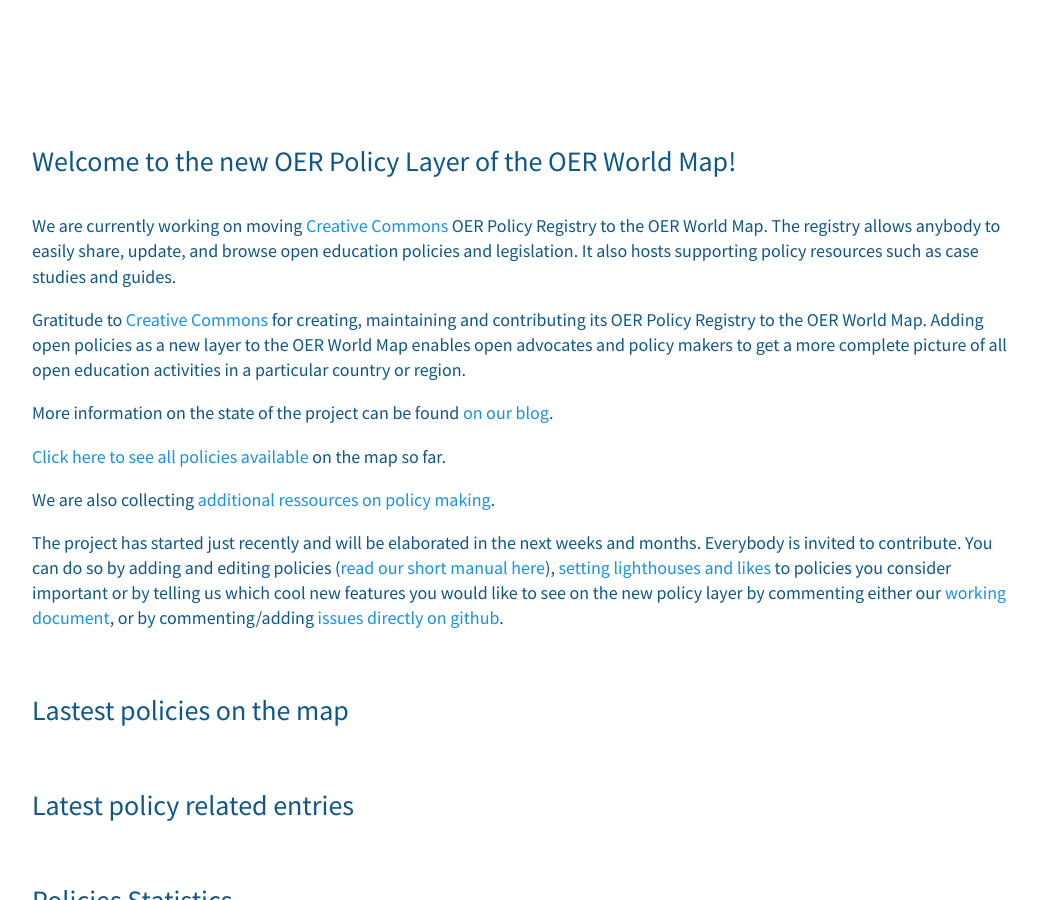
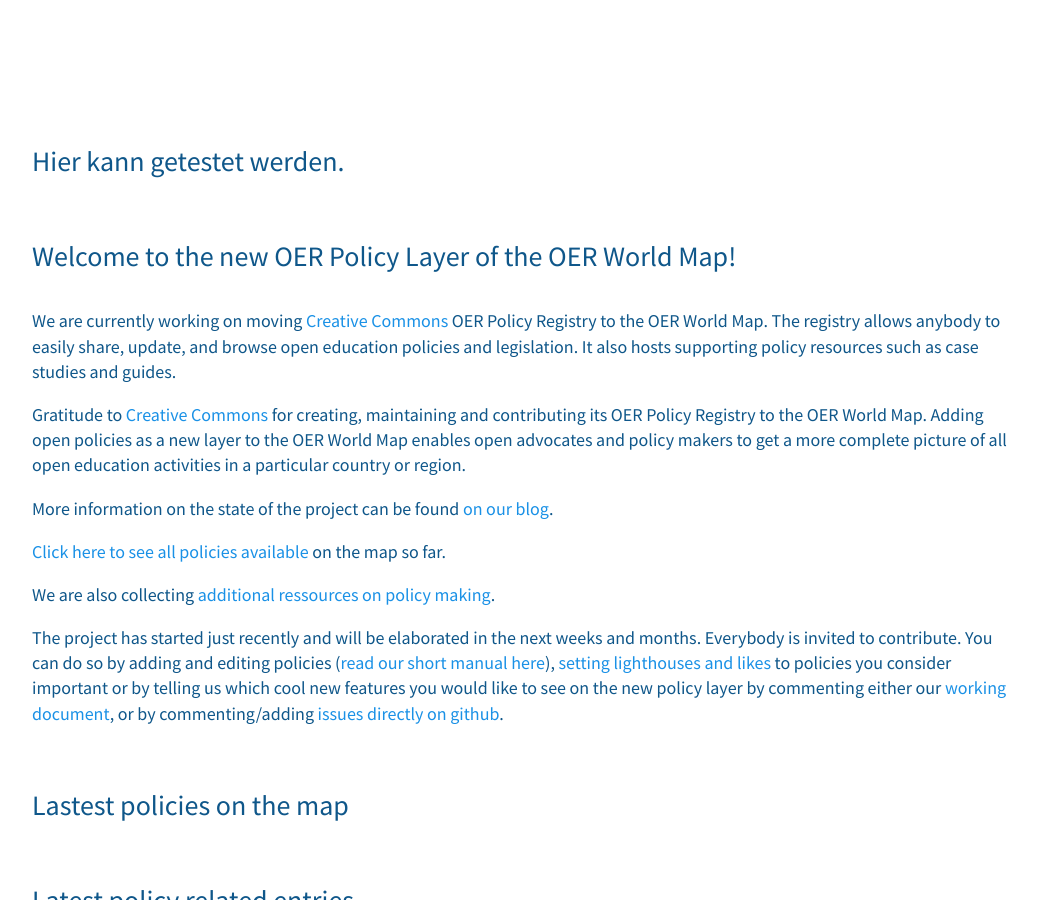
Before and after one commit to hbz/oerworldmap-ui, a Jekyll site: the page built from docs/oerpolicies.md, in a window 1280 px wide and 900 px high. Shown: the whole window, without its empty margins (114-1151 px from the left). Built offline with Jekyll 4.4.1, drawn with Linux system fonts in a browser that asks for light colours; nearby versions of some CDN libraries; comment, search, counter and statistics services are not loaded; a style sheet for code colours, icons or effects is not loaded.

Commit message:
Update oerpolicies.md

```diff
--- a/docs/oerpolicies.md
+++ b/docs/oerpolicies.md
@@ -2,6 +2,8 @@
 title: OER Policy registry
 class: oerPolicies
 ---
+
+## Hier kann getestet werden.
 
 ## Welcome to the new OER Policy Layer of the OER World Map!
 We are currently working on moving [Creative Commons](https://creativecommons.org/) OER Policy Registry to the OER World Map. The registry allows anybody to easily share, update, and browse open education policies and legislation. It also hosts supporting policy resources such as case studies and guides.
```
